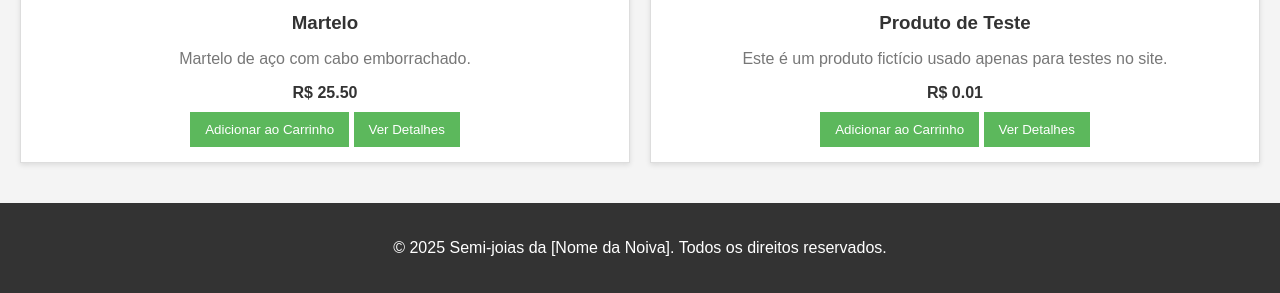
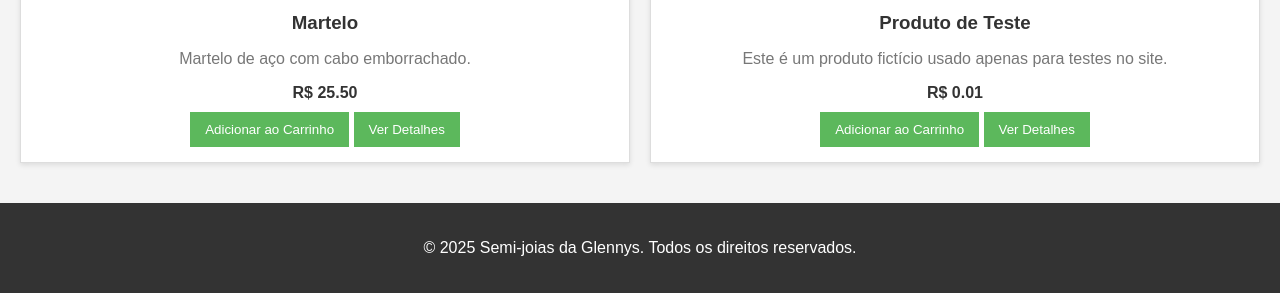
Before and after one commit to bsoliveira1304/Site-Semi-J-ias, a plain HTML site: page index.html in a window 1280 px wide. Shown: the part 601-894 px from the top of the page. Drawn offline with Linux system fonts and the light colour scheme.

Commit message:
Update index.html

```diff
--- a/index.html
+++ b/index.html
@@ -138,7 +138,7 @@
     </main>
 
     <footer>
-        <p>&copy; 2025 Semi-joias da [Nome da Noiva]. Todos os direitos reservados.</p>
+        <p>&copy; 2025 Semi-joias da Glennys. Todos os direitos reservados.</p>
     </footer>
 
     <script src="script.js"></script>
```
